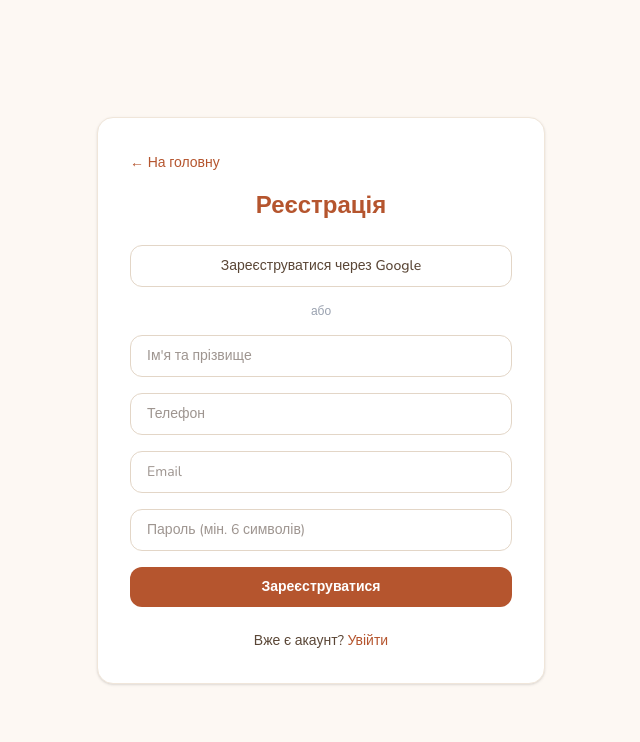
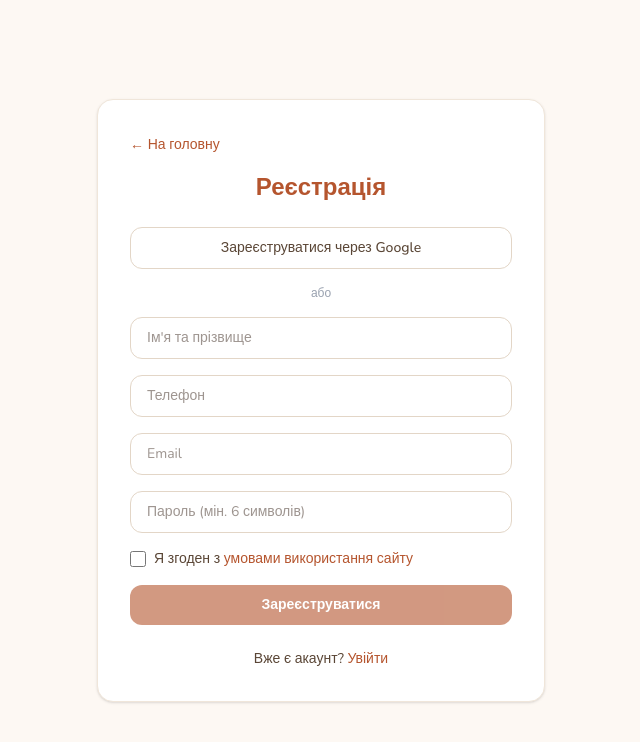
Before and after one commit to aimykola/mini.mihandmade, a Next.js app: page /register in a window 1280 px wide. Shown: the top 742 px of the page, without its empty margins (319-959 px from the left). Built offline with nearby package versions, Linux system fonts and the light colour scheme; no server answers.

Commit message:
Require terms agreement on register

```diff
--- a/src/app/register/page.tsx
+++ b/src/app/register/page.tsx
@@ -11,12 +11,17 @@ export default function RegisterPage() {
   const [phone, setPhone] = useState('');
   const [email, setEmail] = useState('');
   const [password, setPassword] = useState('');
+  const [agree, setAgree] = useState(false);
   const [error, setError] = useState('');
   const [success, setSuccess] = useState(false);
   const [loading, setLoading] = useState(false);
 
   async function handleRegister(e: React.FormEvent) {
     e.preventDefault();
+    if (!agree) {
+      setError('Потрібно погодитися з умовами використання сайту');
+      return;
+    }
     setLoading(true);
     setError('');
     const { error } = await supabase.auth.signUp({
@@ -63,8 +68,12 @@ export default function RegisterPage() {
           <input type="tel" placeholder="Телефон" value={phone} onChange={(e) => setPhone(e.target.value)} className="w-full rounded-xl border border-[#e3d6c7] px-4 py-2.5 text-sm focus:outline-none focus:ring-2 focus:ring-[#e8a87c]" />
           <input type="email" required placeholder="Email" value={email} onChange={(e) => setEmail(e.target.value)} className="w-full rounded-xl border border-[#e3d6c7] px-4 py-2.5 text-sm focus:outline-none focus:ring-2 focus:ring-[#e8a87c]" />
           <input type="password" required placeholder="Пароль (мін. 6 символів)" value={password} onChange={(e) => setPassword(e.target.value)} className="w-full rounded-xl border border-[#e3d6c7] px-4 py-2.5 text-sm focus:outline-none focus:ring-2 focus:ring-[#e8a87c]" />
+          <label className="flex items-start gap-2 text-sm text-[#5a4636] cursor-pointer select-none">
+            <input type="checkbox" checked={agree} onChange={(e) => setAgree(e.target.checked)} className="mt-0.5 h-4 w-4 shrink-0 accent-[#b5552e]" />
+            <span>Я згоден з <Link href="/terms" className="text-[#b5552e] font-medium hover:underline">умовами використання сайту</Link></span>
+          </label>
           {error && <p className="text-sm text-red-500">{error}</p>}
-          <button type="submit" disabled={loading} className="w-full rounded-xl bg-[#b5552e] py-2.5 text-sm font-semibold text-white hover:bg-[#9d4726] transition disabled:opacity-60">{loading ? 'Зачекайте...' : 'Зареєструватися'}</button>
+          <button type="submit" disabled={loading || !agree} className="w-full rounded-xl bg-[#b5552e] py-2.5 text-sm font-semibold text-white hover:bg-[#9d4726] transition disabled:opacity-60 disabled:cursor-not-allowed">{loading ? 'Зачекайте...' : 'Зареєструватися'}</button>
         </form>
         <p className="mt-6 text-center text-sm text-[#5a4636]">Вже є акаунт? <Link href="/login" className="text-[#b5552e] font-medium hover:underline">Увійти</Link></p>
       </div>
```
